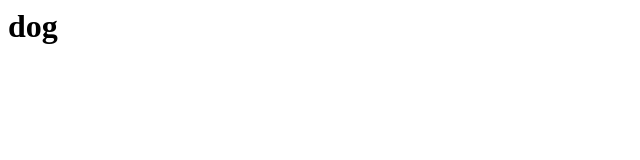
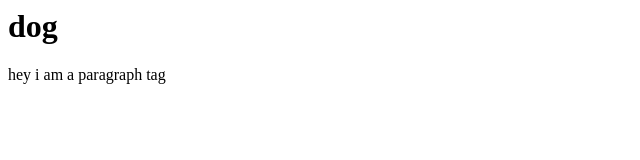
Before and after one commit to def-life/demo2, a plain HTML site: page index.html in a window 1280 px wide. Shown: the whole page, without its empty margins (0-640 px from the left). Drawn offline with Linux system fonts and the light colour scheme.

Commit message:
Added a paragraph
no description needed

```diff
--- a/index.html
+++ b/index.html
@@ -7,5 +7,6 @@
 </head>
 <body>
     <h1>dog</h1>
+    <p>hey i am a paragraph tag</p>
 </body>
 </html>
```
